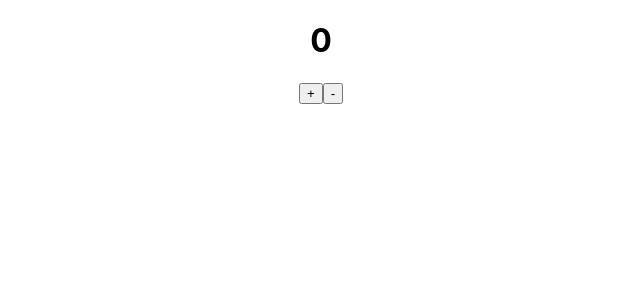
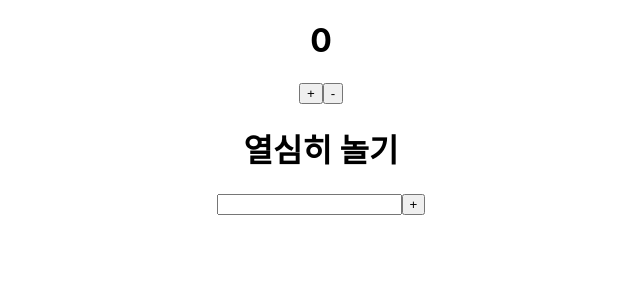
Before and after one commit to new-crystal/practice-mobx, a React (Create React App) app in the folder mobx/: page / in a window 1280 px wide. Shown: the top 300 px of the page, without its empty margins (319-959 px from the left). Built offline with nearby package versions, Linux system fonts and the light colour scheme.

Commit message:
add 기능 추가

```diff
--- a/mobx/src/App.js
+++ b/mobx/src/App.js
@@ -1,10 +1,12 @@
 import './App.css';
 import Counter from './Counter';
+import List from './List';
 
 function App() {
   return (
     <div className="App">
      <Counter/>
+     <List/>
     </div>
   );
 }
--- /dev/null
+++ b/mobx/src/List.jsx
@@ -0,0 +1,32 @@
+import { useObserver } from "mobx-react"
+import { useRef, useState } from "react";
+import Store from "./store"
+
+const List = () =>{
+    const [id, setId] = useState(1)
+    const {listStore} = Store();
+    const inputRef = useRef(null);
+
+    const onClickAddBtn = () =>{
+        const data = {
+            id:id,
+            content: inputRef.current.value
+        }
+        listStore.add(data)
+        setId( id + 1)
+        inputRef.current.value = ""
+    }
+
+    return(
+        <div>
+            {listStore.todoList.map((todo)=>{
+               return <h1 key={todo.id}>{todo.content}</h1>
+            })}
+
+            <input ref={inputRef}/>
+            <button onClick={onClickAddBtn}>+</button>
+        </div>
+    )
+}
+
+export default List
--- /dev/null
+++ b/mobx/src/listStore.jsx
@@ -0,0 +1,10 @@
+import { observable } from "mobx";
+
+const listStore = observable({
+    todoList:[{id:0, content:"열심히 놀기"}],
+    add(todo){
+        this.todoList = [...this.todoList, todo]
+    }
+})
+
+export default listStore
--- a/mobx/src/store.jsx
+++ b/mobx/src/store.jsx
@@ -1,7 +1,9 @@
+import listStore from "./listStore";
 import numStore from "./numStore"
 
 const Store = () => ({
-    numStore
+    numStore,
+    listStore
 })
 
 export default Store;
```
